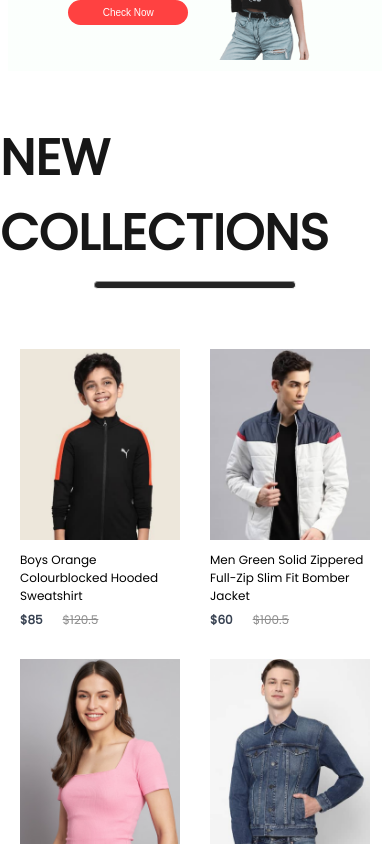
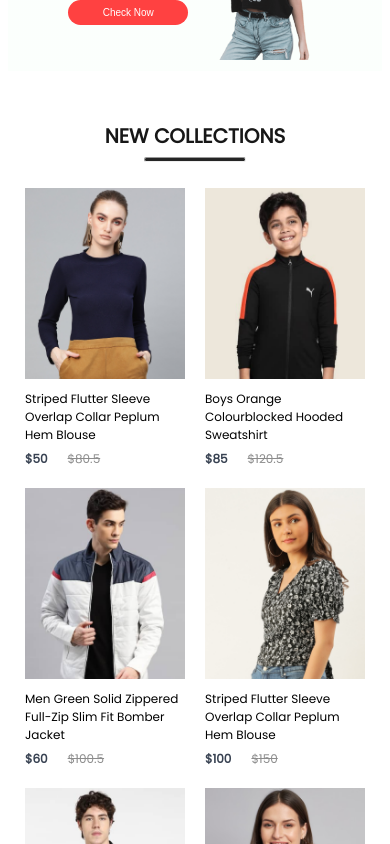
Before and after one commit to tetervs/E-commerce, a React (Create React App) app: page / in a window 390 px wide. Shown: the part 1800-2644 px from the top of the page. Built offline with nearby package versions, Linux system fonts and the light colour scheme.

Commit message:
modified:   src/components/NewComponents/NewComponents.css

```diff
--- a/src/components/NewComponents/NewComponents.css
+++ b/src/components/NewComponents/NewComponents.css
@@ -25,3 +25,55 @@
     margin-top: 50px;
     gap: 30px;
 }
+
+@media(max-width:1280px){
+    .newcomponents h1{
+        font-size: 40px;
+    }
+    .newcomponents hr{
+        width: 160px;
+        height: 4px;
+    }
+    .collections{
+        gap: 20px;
+        margin-top: 30px;
+    }
+}
+
+@media(max-width:1024px){
+    .newcomponents h1{
+        font-size: 30px;
+    }
+    .newcomponents hr{
+        width: 120px;
+        height: 3px;
+    }
+    .collections{
+        gap: 15px;
+        margin-top: 20px;
+    }
+}
+
+
+@media(max-width:800px){
+    .newcomponents{
+        gap: 6px;
+    }
+    .newcomponents h1{
+        font-size: 20px;
+    }
+    .newcomponents hr{
+        width: 100px;
+    }
+    .collections{
+        gap: 5px;
+    }
+}
+
+@media(max-width:500px){
+    .collections{
+        display: grid;
+        grid-template-columns: 1fr 1fr;
+        gap: 20px;
+    }
+}
```
